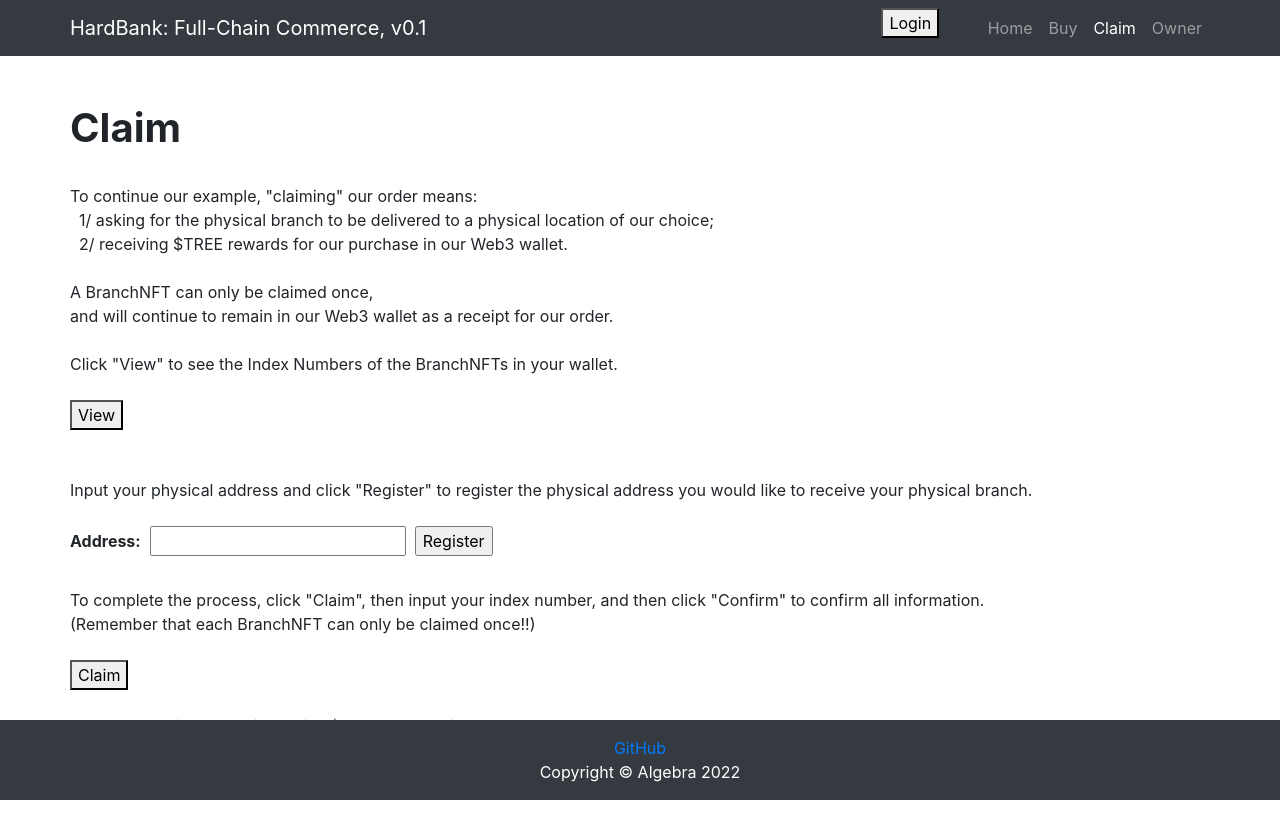
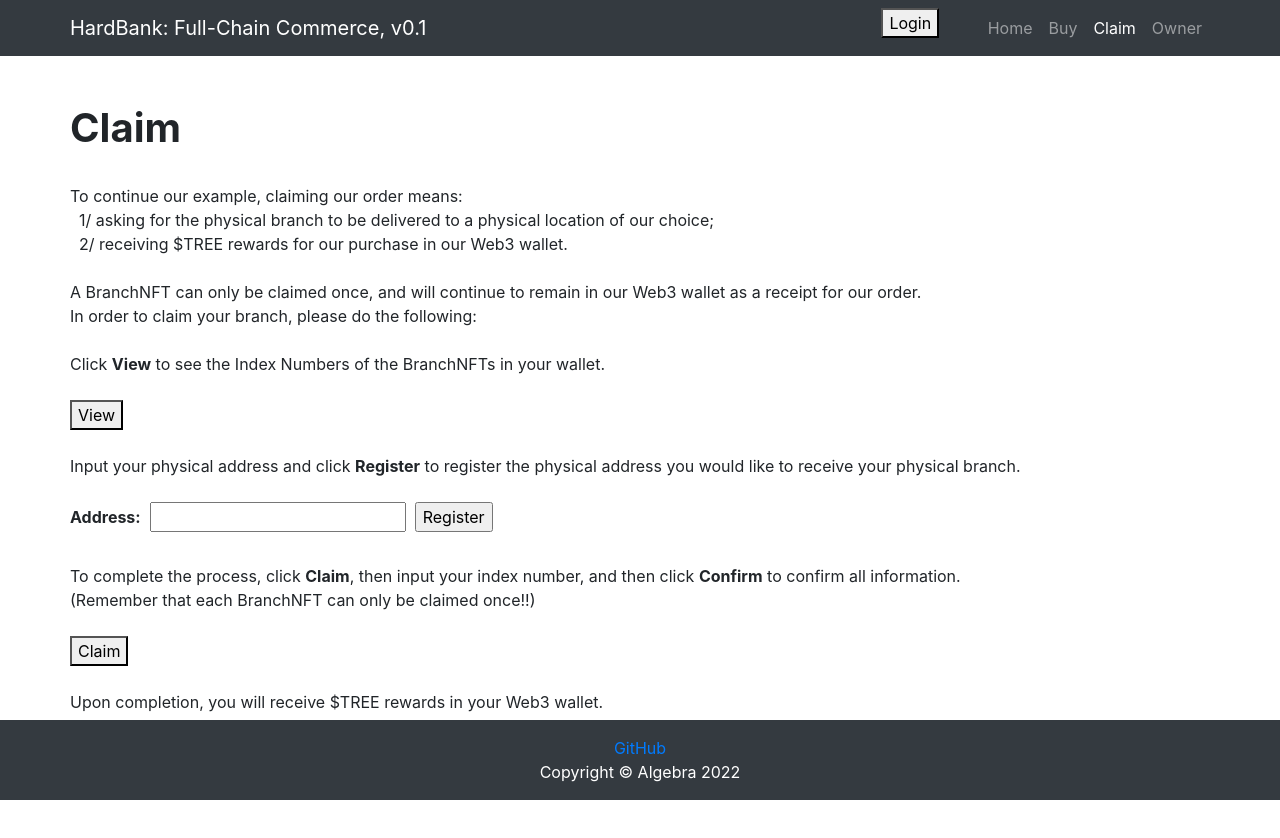
Before and after one commit to 13suits/HardBank-frontend-v0.1, a React (Create React App) app: page /claim in a window 1280 px wide. Shown: the top 838 px of the page. Built offline with nearby package versions, Linux system fonts and the light colour scheme.

Commit message:
Update Claim.jsx

```diff
--- a/src/components/Claim.jsx
+++ b/src/components/Claim.jsx
@@ -18,26 +18,25 @@ function Claim() {
           <h1 class="font-weight-bold">Claim</h1>
             <br></br>
             <p>
-              To continue our example, "claiming" our order means:
+              To continue our example, claiming our order means:
               <br></br>
               &nbsp;&nbsp;1/ asking for the physical branch to be delivered to a physical location of our choice;
               <br></br>
               &nbsp;&nbsp;2/ receiving $TREE rewards for our purchase in our Web3 wallet.
               <br></br>
               <br></br>
-              A BranchNFT can only be claimed once,
+              A BranchNFT can only be claimed once, and will continue to remain in our Web3 wallet as a receipt for our order.
               <br></br>
-              and will continue to remain in our Web3 wallet as a receipt for our order.
+              In order to claim your branch, please do the following:
               <br></br>
               <br></br>
-              Click "View" to see the Index Numbers of the BranchNFTs in your wallet.
+              Click <b>View</b> to see the Index Numbers of the BranchNFTs in your wallet.
               <br></br>
               <Provider store={store5}>
               <Balance />
               </Provider>
               <br></br>
-              <br></br>
-              Input your physical address and click "Register" to register the physical address you would like to receive your physical branch.
+              Input your physical address and click <b>Register</b> to register the physical address you would like to receive your physical branch.
               <br></br>
               <br></br>
               <form>
@@ -48,7 +47,7 @@ function Claim() {
               &nbsp;&nbsp;<input type="submit" value="Register" />
               </form>
               <br></br>
-              To complete the process, click "Claim", then input your index number, and then click "Confirm" to confirm all information.
+              To complete the process, click <b>Claim</b>, then input your index number, and then click <b>Confirm</b> to confirm all information.
               <br></br>
               (Remember that each BranchNFT can only be claimed once!!)
               <br></br>
@@ -63,6 +62,7 @@ function Claim() {
               <br></br>
               <br></br>
               <br></br>
+              <br></br>
             </p>
           </div>
         </div>
```
